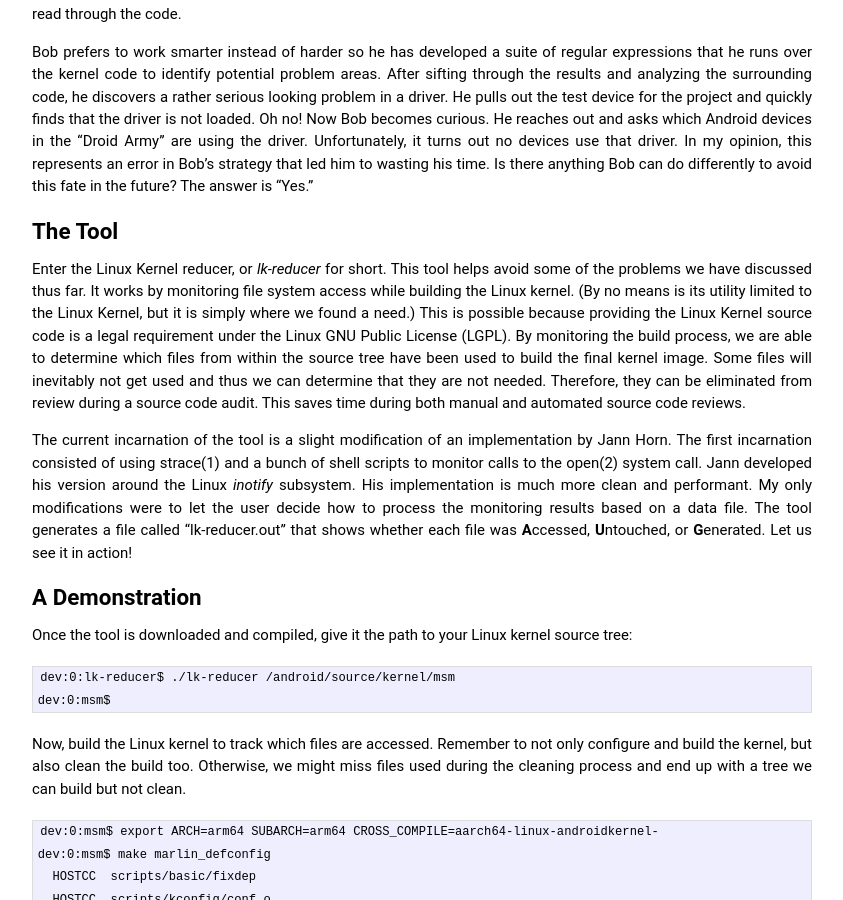
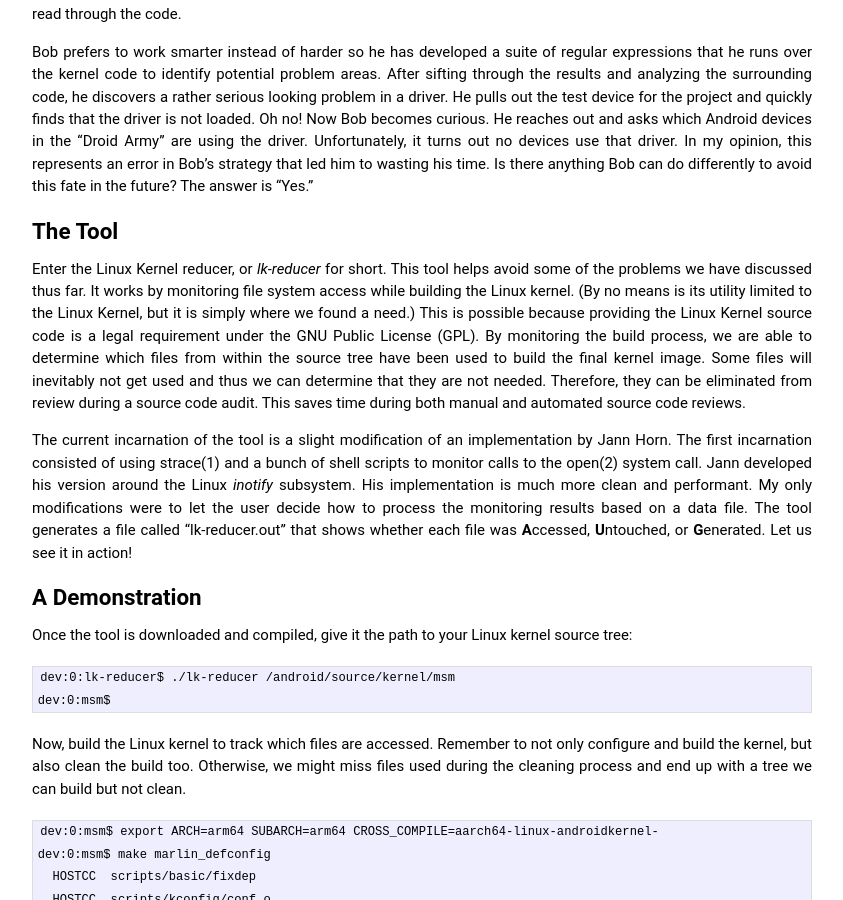
Before and after one commit to droidsec/droidsec.github.io, a Jekyll site: the page built from _posts/2017-05-22-a-simple-tool-for-linux-kernel-audits.md, in a window 1280 px wide and 900 px high, scrolled down 581 px. Shown: the whole window, without its empty margins (218-1061 px from the left). Built offline with Jekyll 4.4.1, drawn with Linux system fonts in a browser that asks for light colours.

Commit message:
Correct text about Linux's license

```diff
--- a/_posts/2017-05-22-a-simple-tool-for-linux-kernel-audits.md
+++ b/_posts/2017-05-22-a-simple-tool-for-linux-kernel-audits.md
@@ -27,7 +27,7 @@
 
 The Tool
 --------
-Enter the Linux Kernel reducer, or *lk-reducer* for short. This tool helps avoid some of the problems we have discussed thus far. It works by monitoring file system access while building the Linux kernel. (By no means is its utility limited to the Linux Kernel, but it is simply where we found a need.) This is possible because providing the Linux Kernel source code is a legal requirement under the Linux GNU Public License (LGPL). By monitoring the build process, we are able to determine which files from within the source tree have been used to build the final kernel image. Some files will inevitably not get used and thus we can determine that they are not needed. Therefore, they can be eliminated from review during a source code audit. This saves time during both manual and automated source code reviews.
+Enter the Linux Kernel reducer, or *lk-reducer* for short. This tool helps avoid some of the problems we have discussed thus far. It works by monitoring file system access while building the Linux kernel. (By no means is its utility limited to the Linux Kernel, but it is simply where we found a need.) This is possible because providing the Linux Kernel source code is a legal requirement under the GNU Public License (GPL). By monitoring the build process, we are able to determine which files from within the source tree have been used to build the final kernel image. Some files will inevitably not get used and thus we can determine that they are not needed. Therefore, they can be eliminated from review during a source code audit. This saves time during both manual and automated source code reviews.
 
 The current incarnation of the tool is a slight modification of an implementation by Jann Horn. The first incarnation consisted of using strace(1) and a bunch of shell scripts to monitor calls to the open(2) system call. Jann developed his version around the Linux *inotify* subsystem. His implementation is much more clean and performant. My only modifications were to let the user decide how to process the monitoring results based on a data file. The tool generates a file called "lk-reducer.out" that shows whether each file was **A**ccessed, **U**ntouched, or **G**enerated. Let us see it in action!
 
```
